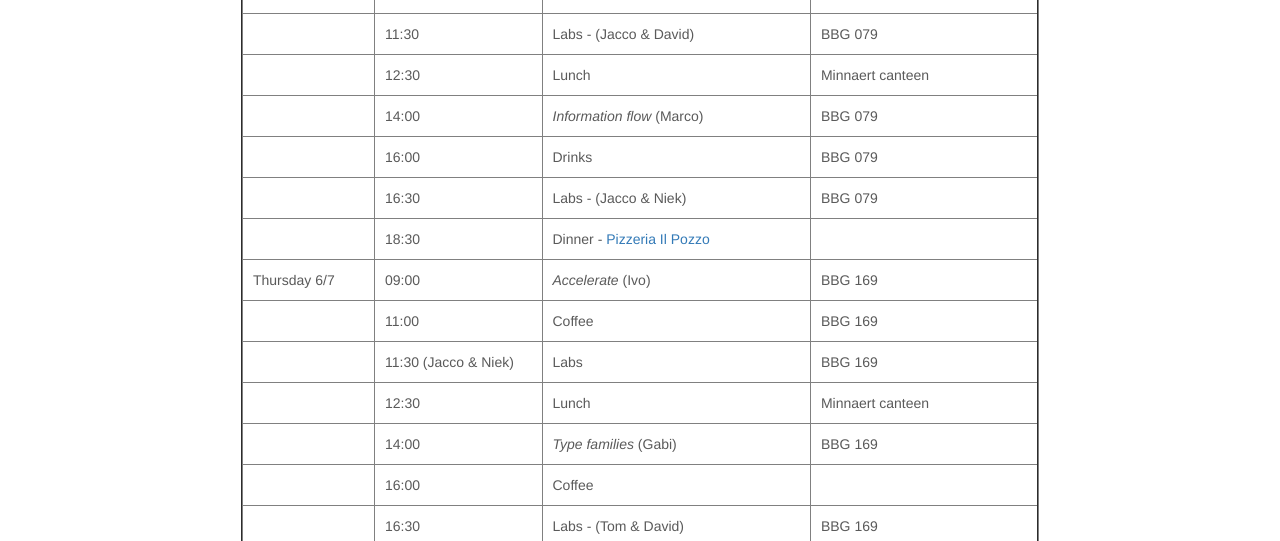
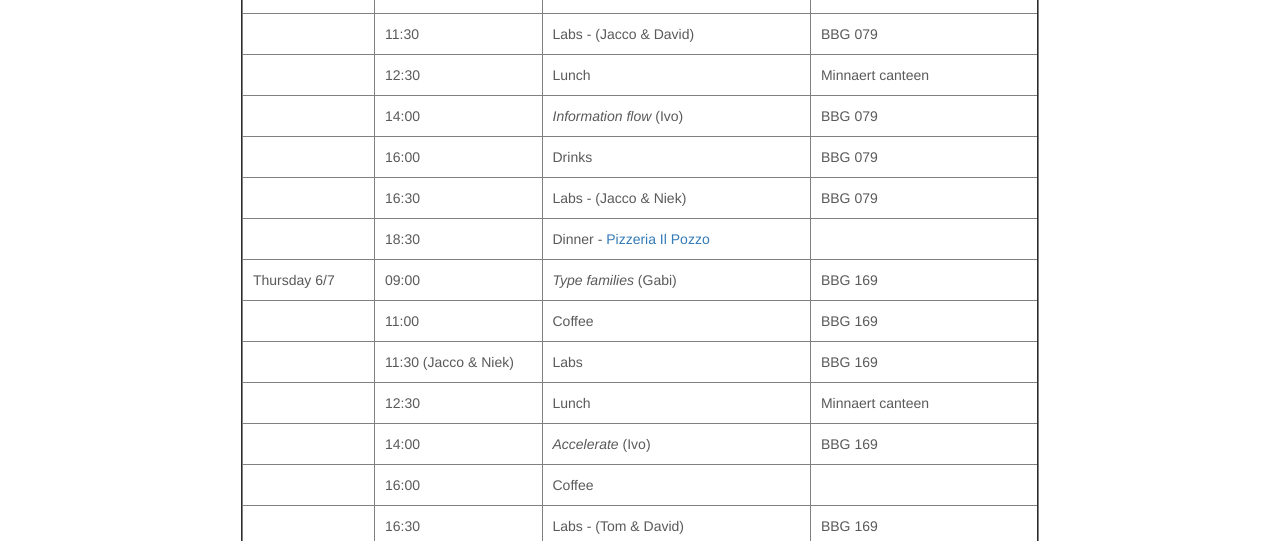
Before and after one commit to uu-afp/uu-afp.github.io, a Jekyll site: the page built from schedule.html, in a window 1280 px wide. Shown: the part 1050-1591 px from the top of the page. Built offline with Jekyll 4.4.1, drawn with Linux system fonts in a browser that asks for light colours; nearby versions of some CDN libraries.

Commit message:
Swapped.

```diff
--- a/schedule.html
+++ b/schedule.html
@@ -183,7 +183,7 @@ The preliminary program for this year's summer school is now fixed.
     <tr>
       <td></td>
       <td>14:00</td>
-      <td><i>Information flow</i> (Marco)
+      <td><i>Information flow</i> (Ivo)
       <td>BBG 079</td>
     </tr>
 
@@ -239,7 +239,7 @@ The preliminary program for this year's summer school is now fixed.
     <tr>
       <td></td>
       <td>14:00</td>
-      <td><i>Type families</i> (Gabi) </td>
+      <td><i>Accelerate</i> (Ivo)
       <td>BBG 169</td>
     </tr>
 
```
Also changed, not shown: other parts of schedule.html (+1 -1 lines).
